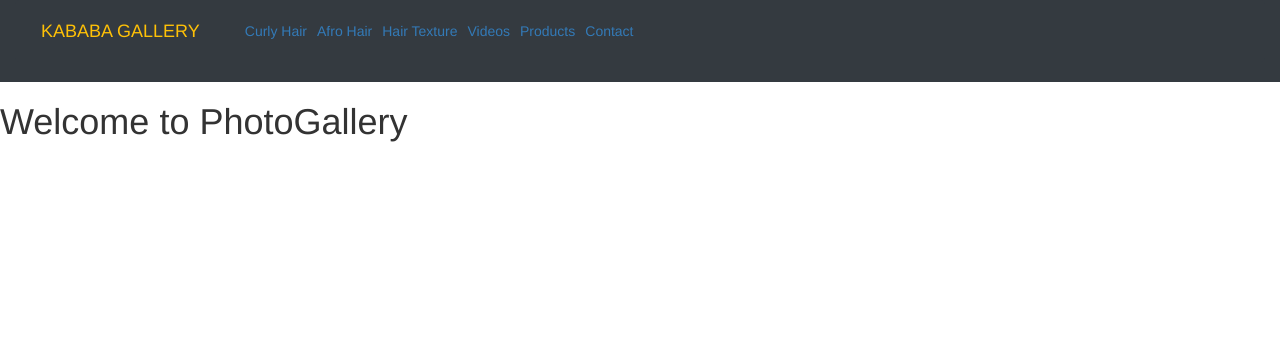
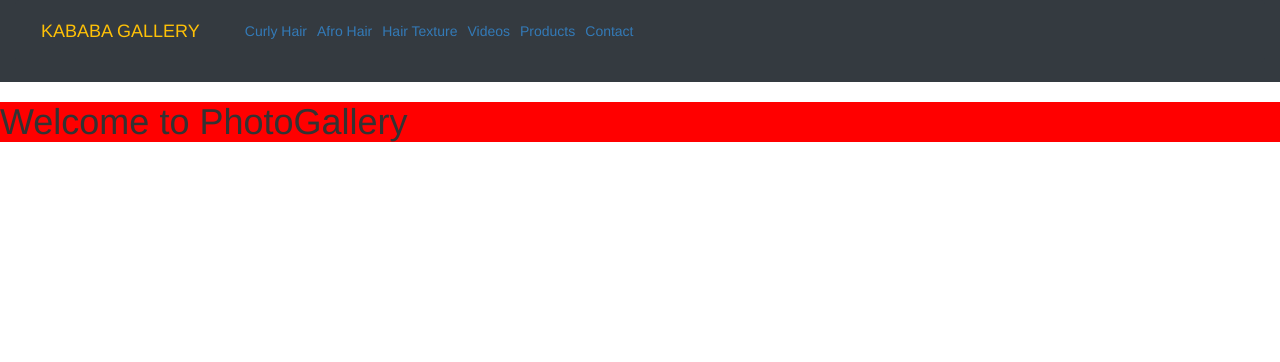
Before and after one commit to IreneMercy/Photo-Gallery, a Django app: page /photo/ in a window 1280 px wide. Shown: the top 362 px of the page. Run offline with Django 3.2, Linux system fonts and the light colour scheme; some libraries are stand-ins or nearby versions.

Commit message:
add style to h1

```diff
--- a/static/css/styles.css
+++ b/static/css/styles.css
@@ -1,3 +1,3 @@
-body{
+h1{
   background-color: red;
 }
```
